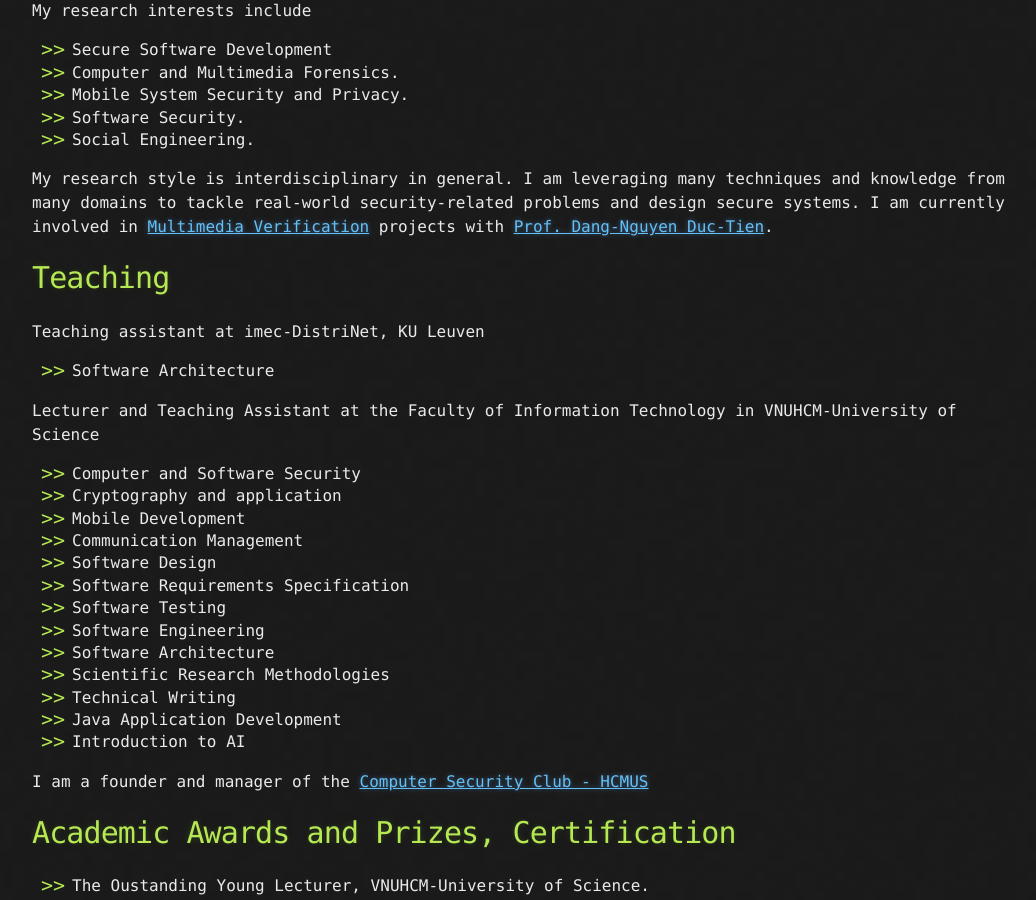
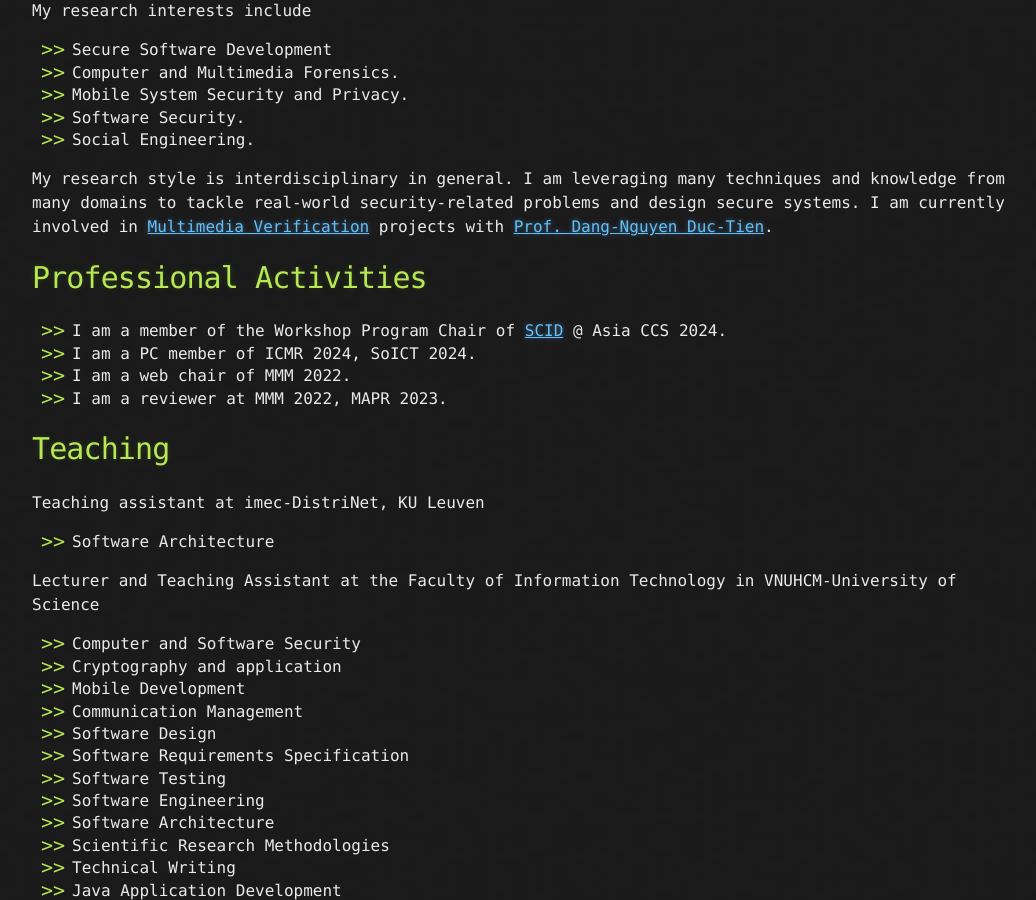
Before and after one commit to pakkunandy/pakkunandy.github.io, a Jekyll site: the page built from index.md, in a window 1280 px wide and 900 px high, scrolled down 1046 px. Shown: the whole window, without its empty margins (108-1144 px from the left). Built offline with Jekyll 4.4.1, drawn with Linux system fonts in a browser that asks for light colours.

Commit message:
Update index.md

```diff
--- a/index.md
+++ b/index.md
@@ -33,6 +33,12 @@ My research interests include
 * Social Engineering.
 
 My research style is interdisciplinary in general. I am leveraging many techniques and knowledge from many domains to tackle real-world security-related problems and design secure systems. I am currently involved in [Multimedia Verification](https://github.com/fotoverifier/fotoverifier) projects with [Prof. Dang-Nguyen Duc-Tien](https://dnductien.github.io/).
+
+# Professional Activities
+* I am a member of the Workshop Program Chair of [SCID](https://www.scid.tech/) @ Asia CCS 2024.
+* I am a PC member of ICMR 2024, SoICT 2024.
+* I am a web chair of MMM 2022.
+* I am a reviewer at MMM 2022, MAPR 2023.
 
 # Teaching
 Teaching assistant at imec-DistriNet, KU Leuven
```
